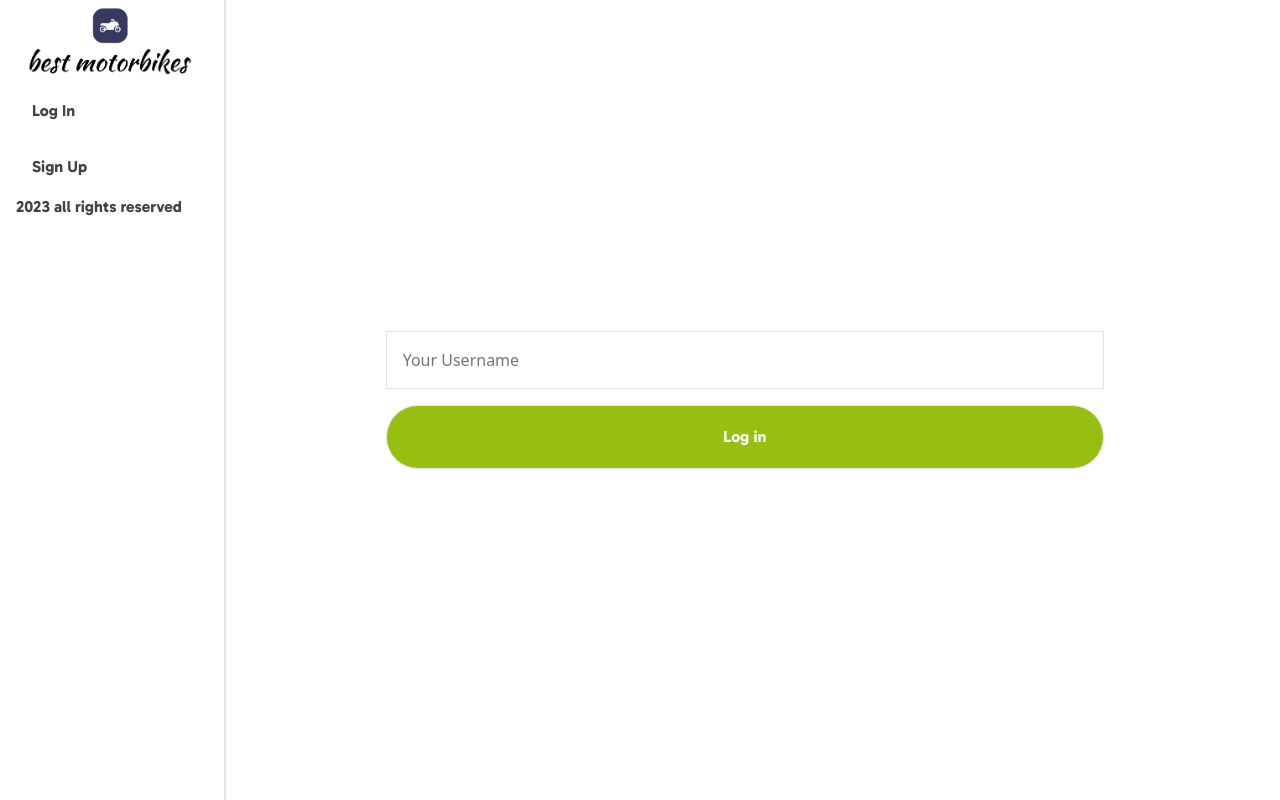
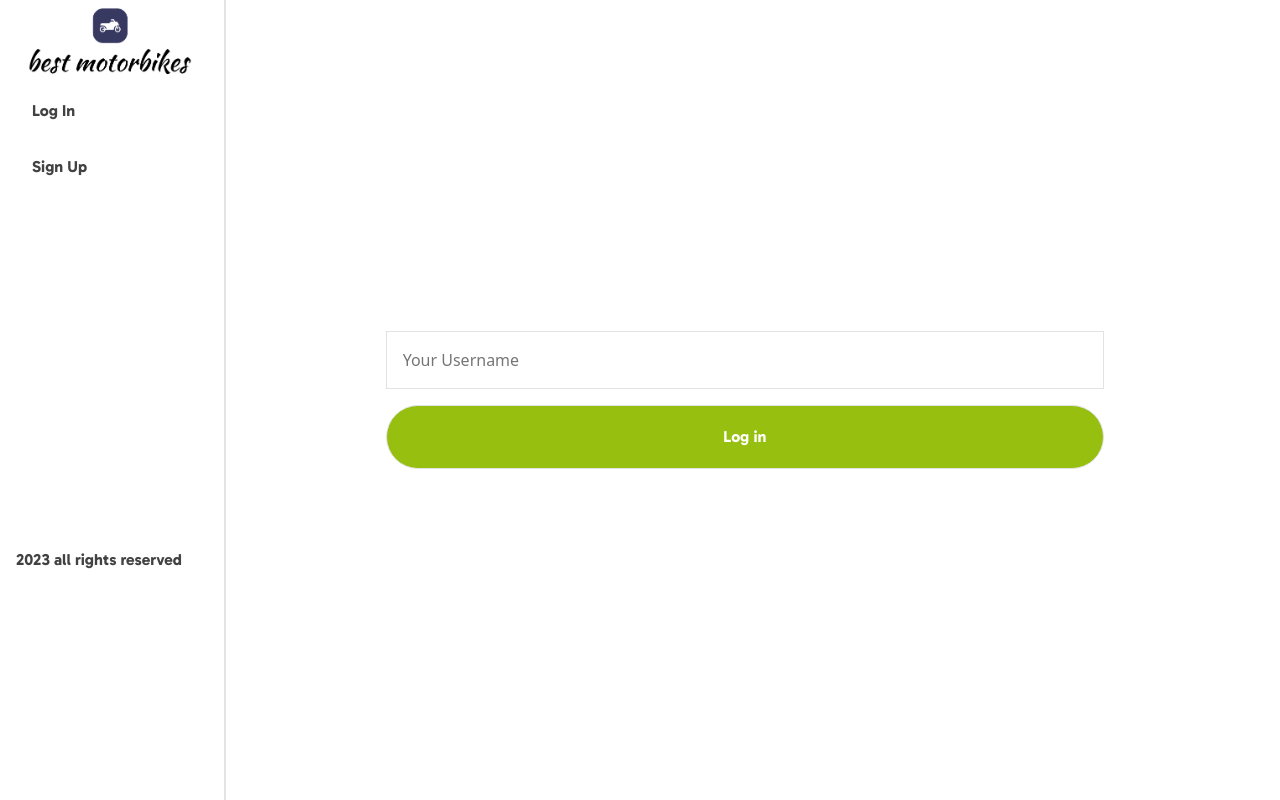
Before and after one commit to SaneMyburg/motorbike-front-end, a React (Create React App) app: page / in a window 1280 px wide. Built offline with nearby package versions, Linux system fonts and the light colour scheme.

Commit message:
Adjust the footer

```diff
--- a/src/App.css
+++ b/src/App.css
@@ -115,6 +115,7 @@ nav {
 
 footer {
   flex: 1;
+  margin-top: 170%;
 }
 
 main {
```
